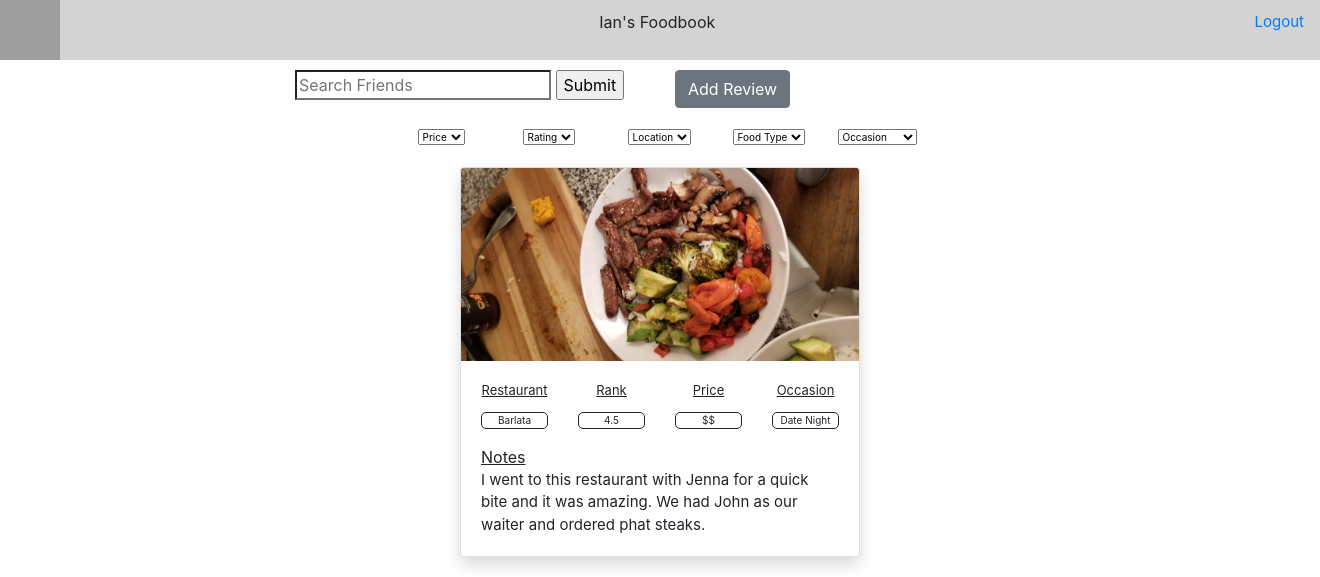
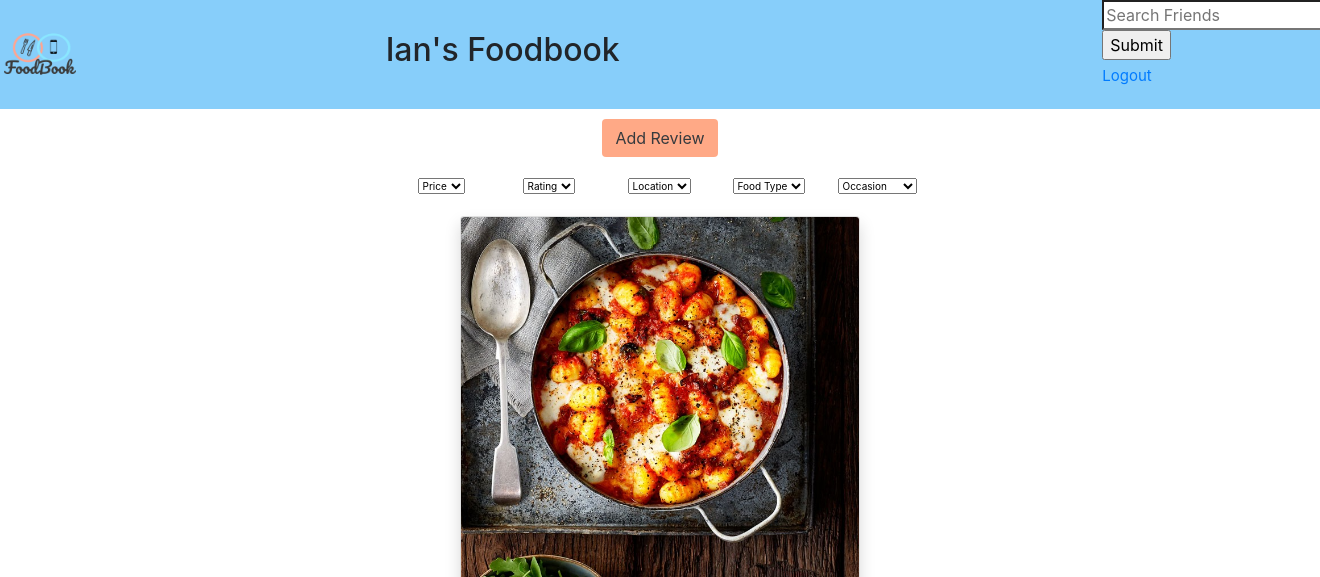
Before and after one commit to iannater/Project-Two, a Node server app: page /members in a window 1320 px wide; the page is wider, and only the part inside the window is pictured. Shown: the top 577 px of that part. Run offline with Node 20, Linux system fonts and the light colour scheme; the visitor is signed in with stand-in values (Sample User, id 1); data that the repository does not hold is empty; some libraries are stand-ins or nearby versions; grey boxes are pictures that could not be loaded.

Commit message:
updated members.html

```diff
--- a/public/members.html
+++ b/public/members.html
@@ -8,25 +8,27 @@
     <link rel="stylesheet" href="https://cdn.jsdelivr.net/npm/bootstrap@4.5.3/dist/css/bootstrap.min.css"
         integrity="sha384-TX8t27EcRE3e/ihU7zmQxVncDAy5uIKz4rEkgIXeMed4M0jlfIDPvg6uqKI2xXr2" crossorigin="anonymous">
     <link href="stylesheets/style.css" rel="stylesheet">
+    <link rel="icon" href="../public/assets/FoodBookLogo.png">
 </head>
 
 <body>
-    <nav class="navbar navbar-custom ">
-        <img src="../assets/logo.png" width="60" height="60" alt="" loading="lazy">
-        <p id="profileName">Ian's Foodbook</p>
-        <a class="navbar-brand" href="/logout">
-            <p id="logout">Logout </p>
-        </a>
+    <nav class="navbar navbar-default membersnavbar">
+        <img src="../public/assets/FoodBookLogo.png" width="80" height="80" alt="" loading="lazy">
+        <p id="profileName"><h2>Ian's Foodbook</h2></p>
+        <div class="row justify-content-center">
+            <div class="col-2">
+                <input type="search" id="friendSearch" name="fsearch" placeholder="Search Friends"><input type="submit">
+                <a class="navbar-brand" href="/logout">
+                    <p id="logout">Logout </p>
+                </a>
+
+            </div>
+
     </nav>
     <section class="searchAdd">
-        <div class="container">
-            <div class="row justify-content-center">
-                <div class="col-4">
-                    <input type="search" id="friendSearch" name="fsearch" placeholder="Search Friends">
-                    <input type="submit">
-                </div>
-                <div class="col-4">
-                    <button type="button" class="btn btn-secondary">Add Review</button>
+        <div class="container text-center justify-content-center">
+                <div class="col-5 reviewbutton">
+                    <button type="button" class="btn reviewcolor">Add Review</button>
                 </div>
             </div>
         </div>
@@ -84,7 +86,7 @@
         <div class="container">
             <div class="row justify-content-center">
                 <div class="card shadow  bg-white rounded" style="width: 25rem;">
-                    <img src="../assets/testpic.jpg" class="card-img-top" alt="...">
+                    <img src="../public/assets/chorizo-mozarella-gnocchi-bake-cropped-9ab73a3.jpg" class="card-img-top" alt="...">
                     <div class="card-body">
                         <div class="row">
                             <p id="restaurant" class="filterTitle col-3">Restaurant</p>
@@ -116,7 +118,7 @@
             </div>
             <div class="row justify-content-center">
                 <div class="card shadow bg-white rounded" style="width: 25rem;">
-                    <img src="../assets/chorizo-mozarella-gnocchi-bake-cropped-9ab73a3.jpg" class="card-img-top"
+                    <img src="../public/assets/testpic.jpg" class="card-img-top"
                         alt="...">
                     <div class="card-body">
                         <div class="row">
--- a/public/stylesheets/style.css
+++ b/public/stylesheets/style.css
@@ -59,6 +59,9 @@ form.login {
   padding: 0px;
 }
 
+.membersnavbar{
+  background-color: lightskyblue;
+}
 
 .bodybackground {
   background-image: url("../assets/foodbook.jpeg");
@@ -80,3 +83,14 @@ form.login {
   text-align: center;
   align-items: center;
 }
+
+.reviewbutton{
+  margin: auto;
+  padding: auto;
+}
+
+.reviewcolor {
+  background-color: lightsalmon;
+  opacity: 90%;
+  padding: auto;
+}
```
